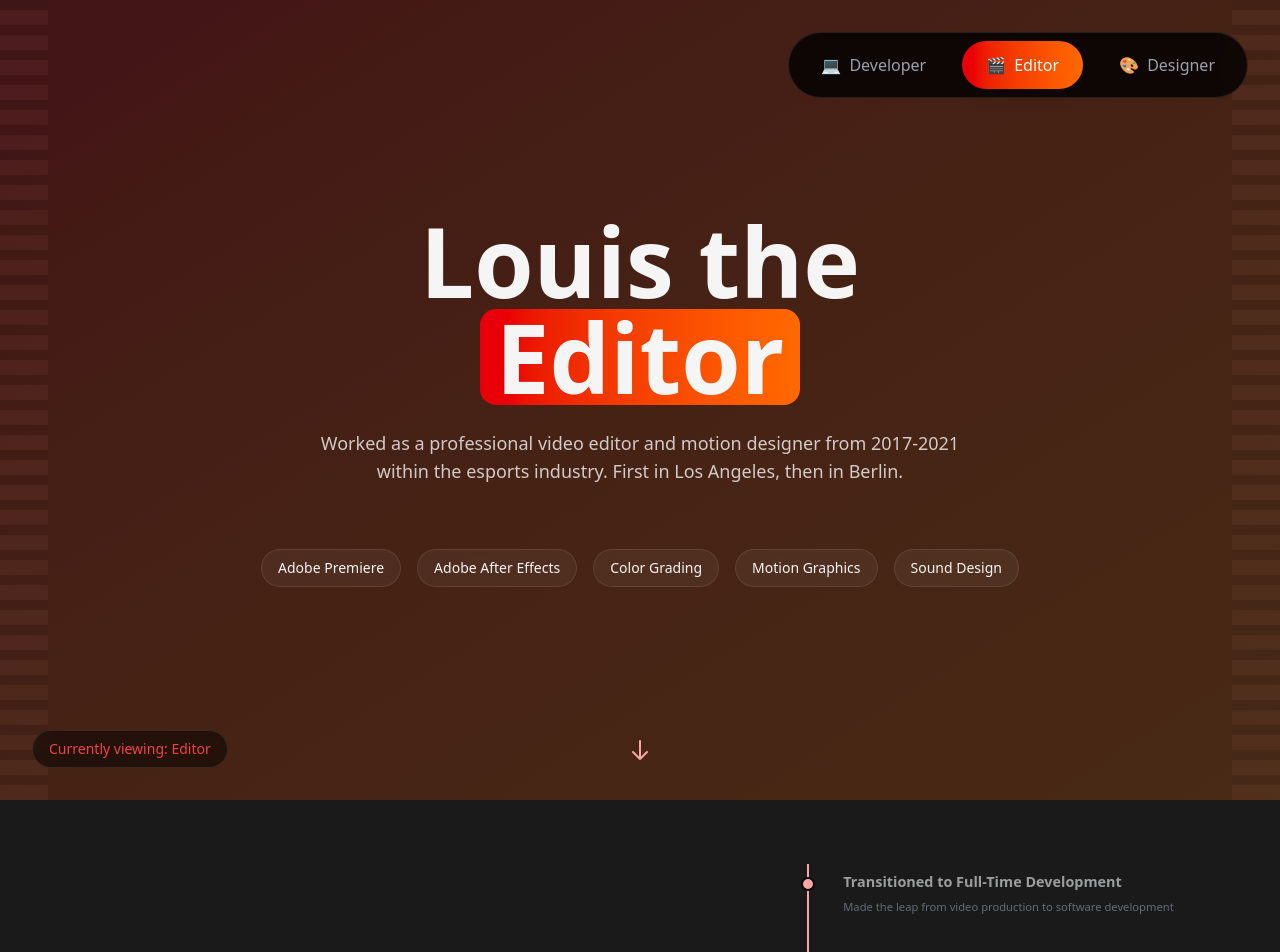
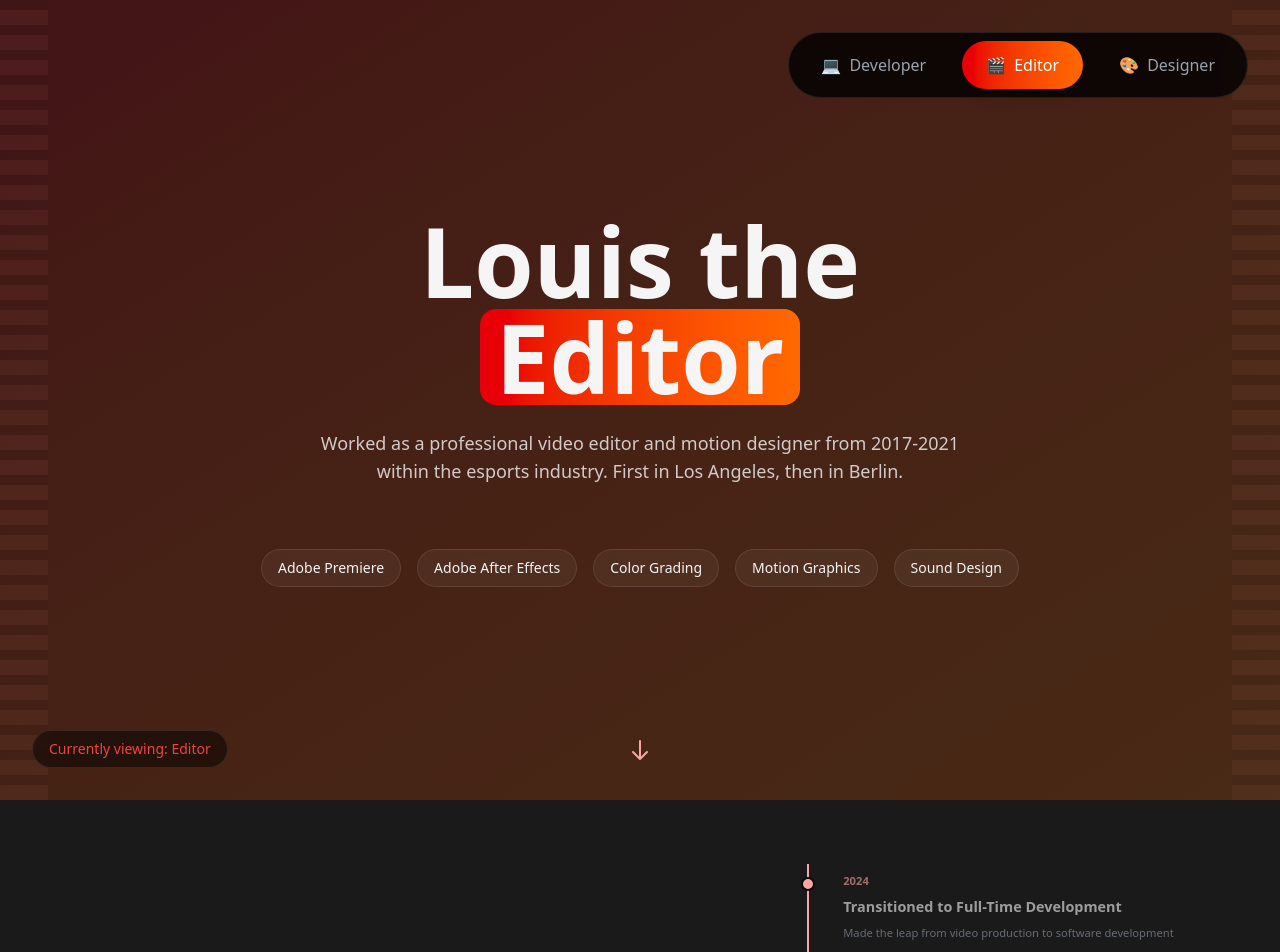
Before and after one commit to LouisLP/persona-portfolio, a Vue app: page /editor in a window 1280 px wide. Shown: the top 952 px of the page. Built offline with nearby package versions, Linux system fonts and the light colour scheme.

Commit message:
Re-adding the years

```diff
--- a/src/components/CareerTimeline.vue
+++ b/src/components/CareerTimeline.vue
@@ -111,6 +111,15 @@ const isEventHighlighted = (event: TimelineEvent) => {
               : '-translate-x-6 scale-80 transform opacity-60',
           ]"
         >
+          <!-- Year -->
+          <div
+            class="mb-2 text-sm font-semibold"
+            :class="`font-${personaStore.theme.fontFamily}`"
+            :style="{ color: personaStore.theme.accent }"
+          >
+            {{ event.year }}
+          </div>
+
           <!-- Title -->
           <h3
             class="mb-2 text-lg font-semibold text-gray-100"
```
